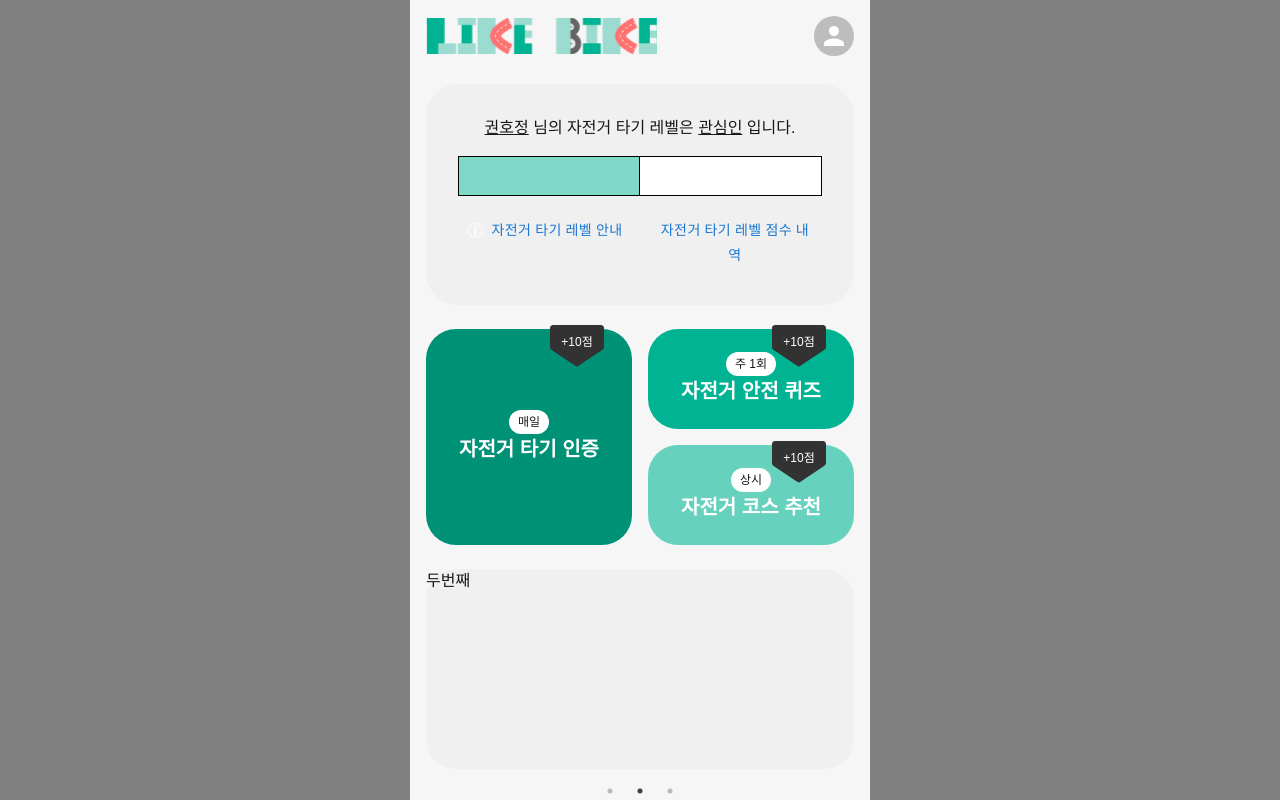
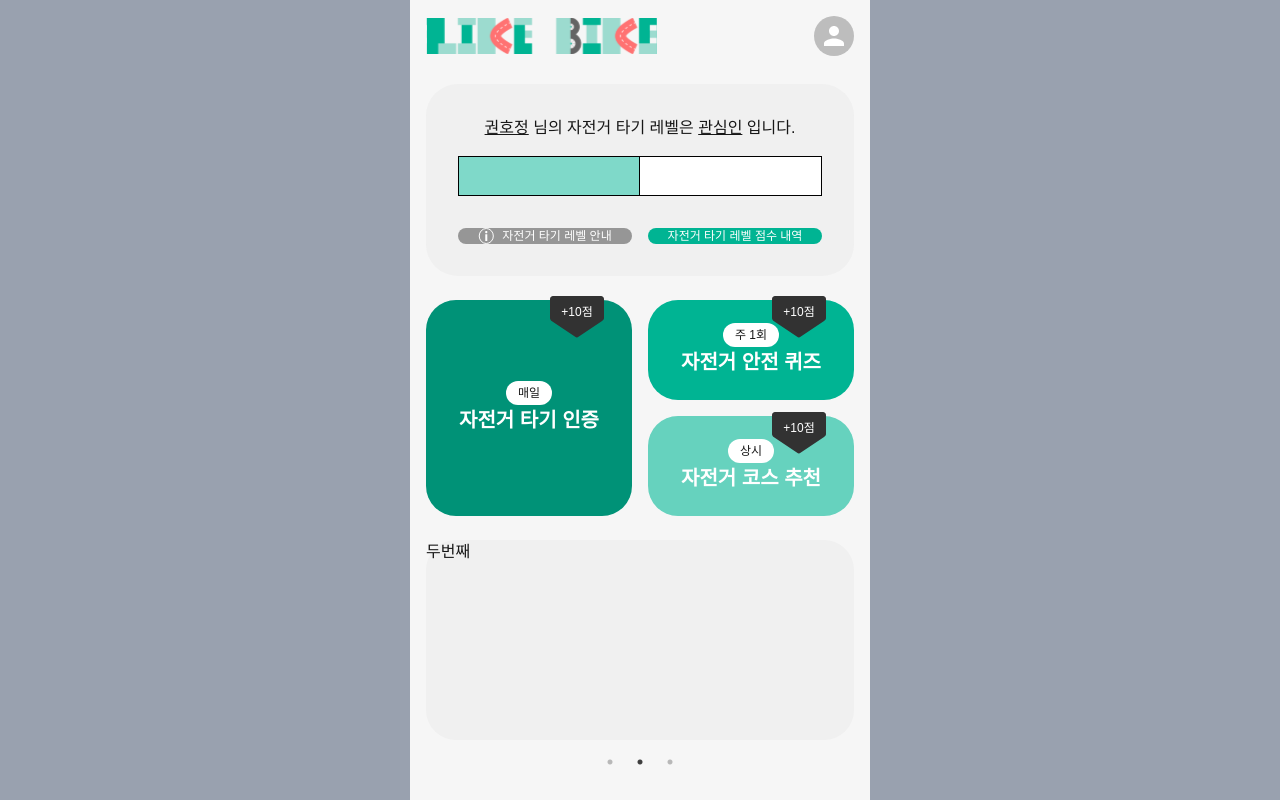
Before and after one commit to hyeon81/LikeBike_front, a Next.js app: page / in a window 1280 px wide. Built offline with nearby package versions, Linux system fonts and the light colour scheme; what @mui/material-nextjs would draw is missing.

Commit message:
emotion -> tailiwind로 마이그레이션

```diff
--- a/app/my/setting/page.tsx
+++ b/app/my/setting/page.tsx
@@ -1,18 +1,5 @@
 "use client";
 
-import { COLORS } from "@/constant/color";
-import { Avatar, Divider, Stack, Typography } from "@mui/material";
-import Image from "next/image";
-import styled from "styled-components";
-
 export default function Home() {
-  return <Container>세팅 페이지</Container>;
+  return <div className="flex flex-col gap-4 p-2 pt-4">세팅 페이지</div>;
 }
-
-const Container = styled.div`
-  display: flex;
-  flex-direction: column;
-  gap: 16px;
-  padding: 8px;
-  padding-top: 16px;
-`;
--- a/app/page.tsx
+++ b/app/page.tsx
@@ -5,30 +5,19 @@ import CourseMain from "@/components/main/CourseMain";
 import NewsMain from "@/components/main/NewsMain";
 import QuizMain from "@/components/main/QuizMain";
 import RewardMain from "@/components/main/RewardMain";
-import { Box, Button, Stack } from "@mui/material";
-import { useRouter } from "next/navigation";
-import styled from "styled-components";
 
 export default function Home() {
   return (
-    <Container>
+    <div className="flex flex-col w-full h-full gap-6">
       <RewardMain />
-      <Stack flexDirection="row" gap="16px" height={"100%"}>
+      <div className="flex flex-row gap-4 h-full">
         <BikeLogMain />
-        <Stack flex="1" gap="16px">
+        <div className="flex flex-1 flex-col gap-4">
           <QuizMain />
           <CourseMain />
-        </Stack>
-      </Stack>
+        </div>
+      </div>
       <NewsMain />
-    </Container>
+    </div>
   );
 }
-
-const Container = styled.div`
-  display: flex;
-  flex-direction: column;
-  width: 100%;
-  height: 100%;
-  gap: 24px;
-`;
--- a/components/BaseLayout.tsx
+++ b/components/BaseLayout.tsx
@@ -1,7 +1,6 @@
 "use client";
 
 import { ReactNode } from "react";
-import styled from "styled-components";
 import Header from "./Header";
 import { usePathname, useRouter } from "next/navigation";
 import { QueryClient, QueryClientProvider } from "@tanstack/react-query";
@@ -12,43 +11,19 @@ const BaseLayout = ({ children }: { children: ReactNode }) => {
 
   return (
     <QueryClientProvider client={queryClient}>
-      <MobileWrapper>
-        <Container>
+      <div className="flex flex-col justify-center items-center w-full h-full bg-gray-400">
+        <div
+          className="flex flex-col w-full max-w-[460px] h-full min-h-screen"
+          style={{ backgroundColor: COLORS.GRAY_BACKGROUND }}
+        >
           <Header />
-          <ChildrenContainer>{children}</ChildrenContainer>
-        </Container>
-      </MobileWrapper>
+          <div className="flex flex-col w-full h-full flex-1 p-4">
+            {children}
+          </div>
+        </div>
+      </div>
     </QueryClientProvider>
   );
 };
 
 export default BaseLayout;
-
-const MobileWrapper = styled.div`
-  display: flex;
-  flex-direction: column;
-  justify-content: center;
-  align-items: center;
-  width: 100%;
-  height: 100%;
-  background-color: grey;
-`;
-
-const Container = styled.div`
-  display: flex;
-  flex-direction: column;
-  width: 100%;
-  max-width: 460px;
-  height: 100%;
-  min-height: 100vh;
-  background-color: ${COLORS.GRAY_BACKGROUND};
-`;
-
-const ChildrenContainer = styled.div`
-  display: flex;
-  flex-direction: column;
-  width: 100%;
-  height: 100%;
-  flex: 1;
-  padding: 16px;
-`;
--- a/components/Header.tsx
+++ b/components/Header.tsx
@@ -3,7 +3,6 @@
 import { Avatar } from "@mui/material";
 import Image from "next/image";
 import { usePathname, useRouter } from "next/navigation";
-import styled from "styled-components";
 
 const Header = () => {
   const pathname = usePathname();
@@ -12,29 +11,18 @@ const Header = () => {
   if (pathname == "/signin" || pathname == "/signup") return <></>;
 
   return (
-    <Container>
+    <div className="w-full h-16 flex flex-row items-center justify-between px-4 mt-1">
       <Image
         src="/images/logo.svg"
         alt="logo"
         width={231}
         height={36}
         onClick={() => router.push("/")}
-        style={{ cursor: "pointer" }}
+        className="cursor-pointer"
       />
       <Avatar onClick={() => router.push("/my")} sx={{ cursor: "pointer" }} />
-    </Container>
+    </div>
   );
 };
 
 export default Header;
-
-const Container = styled.div`
-  width: 100%;
-  height: 64px;
-  display: flex;
-  flex-direction: row;
-  align-items: center;
-  justify-content: space-between;
-  padding: 16px;
-  margin-top: 4px;
-`;
--- a/components/main/MainBase.tsx
+++ b/components/main/MainBase.tsx
@@ -1,6 +1,5 @@
-import styled from "styled-components";
+import { useRouter } from "next/navigation";
 import ScoreLabel from "./ScoreLabel";
-import { useRouter } from "next/navigation";
 
 const MainBase = ({
   title,
@@ -16,38 +15,18 @@ const MainBase = ({
   const router = useRouter();
 
   return (
-    <MainBaseContainer onClick={() => router.push(path)} bgcolor={bgcolor}>
+    <div
+      className="rounded-[30px] flex-1 cursor-pointer flex flex-col justify-center items-center min-h-[100px] relative"
+      style={{ backgroundColor: bgcolor }}
+      onClick={() => router.push(path)}
+    >
       <ScoreLabel />
-      <Chip>{chipTitle}</Chip>
-      <Title>{title}</Title>
-    </MainBaseContainer>
+      <div className="bg-white px-3 py-1 rounded-[30px] text-xs">
+        {chipTitle}
+      </div>
+      <div className="text-[20px] font-bold text-white">{title}</div>
+    </div>
   );
 };
 
 export default MainBase;
-
-export const MainBaseContainer = styled.div<{ bgcolor?: string }>`
-  border-radius: 30px;
-  background-color: ${(props) => props.bgcolor};
-  flex: 1;
-  cursor: pointer;
-  display: flex;
-  flex-direction: column;
-  justify-content: center;
-  align-items: center;
-  min-height: 100px;
-  position: relative;
-`;
-
-const Title = styled.div`
-  font-size: 20px;
-  font-weight: bold;
-  color: #ffffff;
-`;
-
-const Chip = styled.div`
-  background-color: #ffffff;
-  padding: 3px 9px;
-  border-radius: 30px;
-  font-size: 12px;
-`;
--- a/components/main/NewsMain.tsx
+++ b/components/main/NewsMain.tsx
@@ -1,5 +1,3 @@
-import styled from "styled-components";
-import { MainBaseContainer } from "./MainBase";
 import { useRouter } from "next/navigation";
 import Slider from "react-slick";
 
@@ -20,42 +18,25 @@ const NewsMain = () => {
   };
 
   return (
-    <Container className="slider-container">
+    <div className="cursor-pointer h-full min-h-[100px] slider-container">
       <Slider {...settings}>
-        <Content>
+        <div className="flex flex-col justify-center items-center h-full w-full bg-[#f0f0f0] min-h-[200px] rounded-[30px] relative">
           <Image
             alt="banner"
             fill
             src={"/images/bikebanner.png"}
-            style={{
-              borderRadius: "30px",
-            }}
+            className="rounded-[30px] object-cover"
           />
-        </Content>
-        <Content>두번째</Content>
-        <Content>세번째</Content>
+        </div>
+        <div className="flex flex-col justify-center items-center h-full w-full bg-[#f0f0f0] min-h-[200px] rounded-[30px] relative">
+          두번째
+        </div>
+        <div className="flex flex-col justify-center items-center h-full w-full bg-[#f0f0f0] min-h-[200px] rounded-[30px] relative">
+          세번째
+        </div>
       </Slider>
-    </Container>
+    </div>
   );
 };
 
 export default NewsMain;
-
-const Container = styled.div`
-  cursor: pointer;
-  height: 100%;
-  min-height: 100px;
-`;
-
-const Content = styled.div`
-  display: flex;
-  flex-direction: column;
-  justify-content: center;
-  align-items: center;
-  height: 100%;
-  width: 100%;
-  background-color: #f0f0f0;
-  min-height: 200px;
-  border-radius: 30px;
-  position: relative;
-`;
--- a/components/main/RewardMain.tsx
+++ b/components/main/RewardMain.tsx
@@ -1,94 +1,44 @@
-import { Box, Button, Stack } from "@mui/material";
-import styled from "styled-components";
-import { MainBaseContainer } from "./MainBase";
 import Image from "next/image";
 import { useRouter } from "next/navigation";
 
 const RewardMain = () => {
   const router = useRouter();
   return (
-    <Container>
-      <ContentText>
-        <span>권호정</span> 님의 자전거 타기 레벨은 <span>관심인</span> 입니다.
-      </ContentText>
+    <div className="cursor-default p-8 bg-[rgba(230,230,230,0.4)] rounded-[32px] flex flex-col items-center justify-center">
+      <div className="mb-4 font-medium">
+        <span className="underline">권호정</span> 님의 자전거 타기 레벨은{" "}
+        <span className="underline">관심인</span> 입니다.
+      </div>
 
-      <LevelBox>
-        <Level percentage={50} opacity={0.5} />
-      </LevelBox>
-      <Stack
-        flexDirection={"row"}
-        gap={"16px"}
-        width={"100%"}
-        marginTop={"16px"}
-      >
-        <RewardButton
-          bgcolor="#969696"
+      <div className="w-full h-[5vh] bg-white border border-black mb-4 flex items-center">
+        <div
+          className="h-full border-r border-black"
+          style={{
+            width: "50%",
+            backgroundColor: "rgba(0,180,147,0.5)",
+          }}
+        />
+      </div>
+
+      <div className="flex flex-row gap-4 w-full mt-4">
+        <button
+          className="w-full h-full rounded-[32px] flex flex-row items-center justify-center gap-2 text-white bg-[#969696] text-xs"
           onClick={() => {
             location.href = process.env.NEXT_PUBLIC_LEVEL_GUIDE_URL ?? "";
           }}
         >
-          <Image
-            src={"/icons/notice.svg"}
-            alt="notice"
-            width={16}
-            height={16}
-          />
-          <Box textAlign={"center"}>자전거 타기 레벨 안내</Box>
-        </RewardButton>
-        <RewardButton onClick={() => router.push("/reward")} bgcolor="#00B493">
+          <Image src="/icons/notice.svg" alt="notice" width={16} height={16} />
+          <span className="text-center">자전거 타기 레벨 안내</span>
+        </button>
+        <button
+          className="w-full h-full rounded-[32px] flex flex-row items-center justify-center gap-2 text-white bg-[#00B493] text-xs"
+          onClick={() => router.push("/reward")}
+        >
           자전거 타기 레벨 점수 내역
-        </RewardButton>
-      </Stack>
-    </Container>
+        </button>
+      </div>
+    </div>
   );
 };
 
 export default RewardMain;
-
-const Container = styled(MainBaseContainer)`
-  cursor: default;
-  padding: 32px;
-  background-color: rgba(230, 230, 230, 0.4);
-  border-radius: 32px;
-  display: flex;
-  flex-direction: column;
-  align-items: center;
-  justify-content: center;
-`;
-
-const ContentText = styled.div`
-  margin-bottom: 16px;
-  font-weight: 500;
-
-  span {
-    text-decoration: underline;
-  }
-`;
-
-const LevelBox = styled.div`
-  width: 100%;
-  height: 5vh;
-  background-color: white;
-  border: 1px solid black;
-`;
-
-const Level = styled.div<{ percentage: number; opacity: number }>`
-  width: ${(props) => props.percentage}%;
-  height: 100%;
-  background-color: ${(props) => `rgba(0, 180, 147, ${props.opacity})`};
-  border-right: 1px solid black;
-`;
-
-const RewardButton = styled(Button)<{ bgcolor: string }>`
-  width: 100%;
-  height: 100%;
-  border-radius: 32px;
-  display: flex;
-  flex-direction: row;
-  align-items: center;
-  justify-content: center;
-  gap: 8px;
-  color: white;
-  background-color: ${(props) => props.bgcolor};
-  font-size: 12px;
-`;
--- a/components/main/ScoreLabel.tsx
+++ b/components/main/ScoreLabel.tsx
@@ -1,30 +1,12 @@
 import Image from "next/image";
-import styled from "styled-components";
 
 const ScoreLabel = () => {
   return (
-    <Container>
+    <div className="absolute flex flex-col justify-center items-center top-[-4px] right-7">
       <Image src={"/icons/union.svg"} width={54} height={41} alt="union" />
-      <Label>+10점</Label>
-    </Container>
+      <div className="absolute top-2 text-white text-xs">+10점</div>
+    </div>
   );
 };
 
 export default ScoreLabel;
-
-const Container = styled.div`
-  position: absolute;
-  display: flex;
-  flex-direction: column;
-  justify-content: center;
-  align-items: center;
-  top: -4px;
-  right: 28px;
-`;
-
-const Label = styled.div`
-  position: absolute;
-  top: 8px;
-  color: #ffffff;
-  font-size: 12px;
-`;
```
